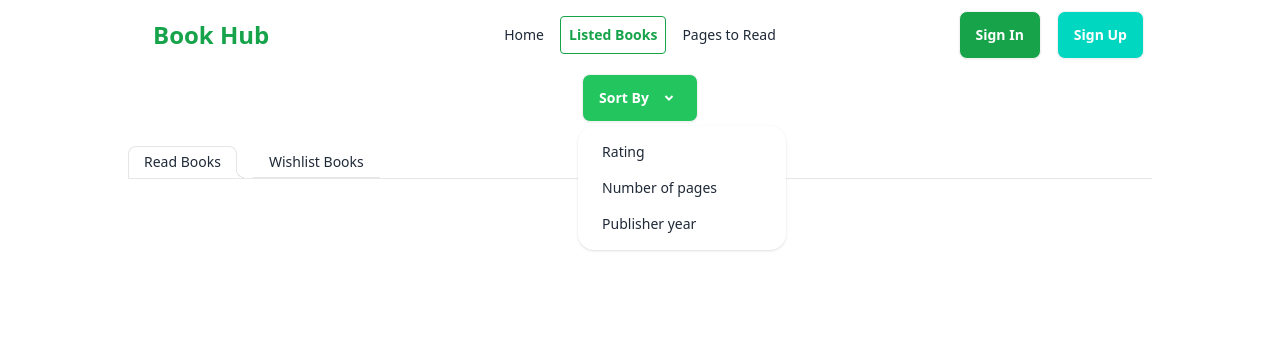
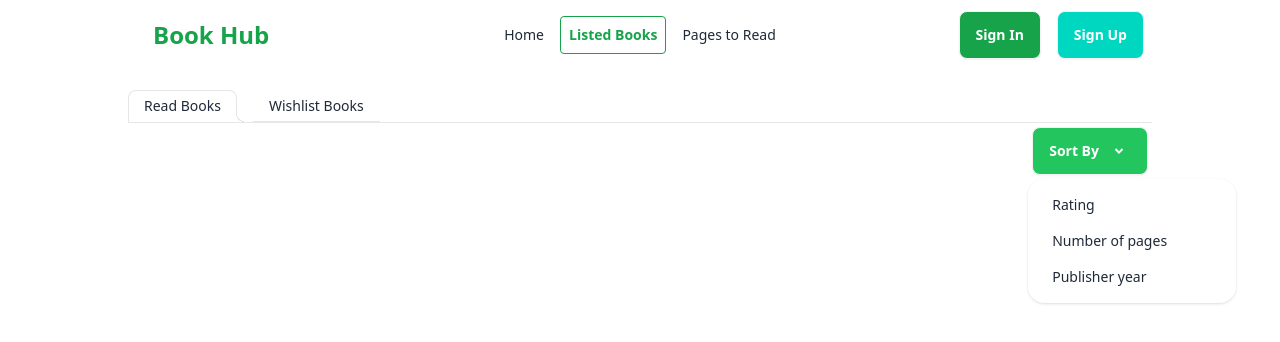
Before and after one commit to SamiulHasan-dev/book-review-system, a React (Vite) app: page /list in a window 1280 px wide. Both pictures are taken after a click on the heading "Sort By". Shown: the top 342 px of the page. Built offline with nearby package versions, Linux system fonts and the light colour scheme.

Commit message:
filter books

```diff
--- a/src/components/BookDetails/BookDetails.jsx
+++ b/src/components/BookDetails/BookDetails.jsx
@@ -28,21 +28,16 @@ const BookDetails = () => {
 
     const handleWishList = () => {
 
-
         const newWish = wish + 1;
         setWish(newWish);
         if (read < 1  && wish < 1) {
-            toast.success('Book Added To wish List')
+            // toast.success('Book Added To wish List');
             saveBooksInfoWish(bookIdInt);
         }
         else {
             toast.error('Book already Added')
         }
 
-        // saveBooksInfoWish(bookIdInt);
-        // const newWish = wish + 1;
-        // setWish(newWish);
-        // read < 1 && wish < 1 ? toast.success('Book Added To wish List')  : toast.error('Book already wish') ;
     }
 
 
--- a/src/components/ListBooks/ListBooks.jsx
+++ b/src/components/ListBooks/ListBooks.jsx
@@ -1,6 +1,6 @@
 import { Link, Outlet} from "react-router-dom";
 import {  useState } from "react";
-import { RiArrowDropDownLine } from "react-icons/ri";
+// import { RiArrowDropDownLine } from "react-icons/ri";
 
 
 const ListBooks = () => {
@@ -11,17 +11,6 @@ const ListBooks = () => {
 
     return (
         <div>
-            <div className="flex justify-center">
-            <details className="dropdown">
-                <summary className="m-1 btn bg-green-500 text-white">Sort By <RiArrowDropDownLine className="text-2xl"></RiArrowDropDownLine></summary>
-                <ul className="p-2 shadow menu dropdown-content z-[1] bg-base-100 rounded-box w-52">
-                    <li><a>Rating</a></li>
-                    <li><a>Number of pages</a></li>
-                    <li><a>Publisher year</a></li>
-                </ul>
-            </details>
-            </div>
-
             <div role="tablist" className="tabs tabs-lifted justify-start gap-4 mt-5">
                 <Link to="" onClick={() => setTabIndex(0)} role="tab" className={`tab ${tabIndex === 0 ? 'tab-active' : ''}`}>Read Books</Link>
                 <Link to="wishlist" onClick={() => setTabIndex(1)} role="tab" className={`tab ${tabIndex === 1 ? 'tab-active' : ''}`}>Wishlist Books</Link>
--- a/src/components/ReadAllBook/ReadAllBook.jsx
+++ b/src/components/ReadAllBook/ReadAllBook.jsx
@@ -17,9 +17,9 @@ const ReadAllBook = ({book}) => {
                     <h3 className="text-base font-semibold">By: {author}</h3>
                     <div className="flex items-center gap-5 ">
                         <p className="font-bold text-base">Tags:</p>
-                        <p className="text-green-700 bg-green-50 font-semibold p-1 rounded-xl">{tags[0]}</p>
-                        <p className="text-green-700 bg-green-50 font-semibold p-1 rounded-xl">{tags[1]}</p>
-                        <p className="flex gap-2 items-center bg-green-50 rounded-xl p-1"><CiLocationOn /> Year Of Publishing: {yearOfPublishing}</p>
+                        <p className="text-green-700 bg-green-50 font-semibold px-2 py-1 rounded-xl">{tags[0]}</p>
+                        <p className="text-green-700 bg-green-50 font-semibold px-2 py-1 rounded-xl">{tags[1]}</p>
+                        <p className="flex px-2 py-1 gap-2 items-center bg-green-50 rounded-xl "><CiLocationOn /> Year Of Publishing: {yearOfPublishing}</p>
                     </div>
                     <div className="flex gap-3">
                         <p className="flex gap-2 items-center"><FaUserGroup />Publisher: {publisher}</p>
@@ -27,8 +27,8 @@ const ReadAllBook = ({book}) => {
                     </div>
                     <hr />
                     <div className="flex items-center gap-5">
-                        <p className="text-sky-800 bg-sky-100 font-semibold p-1 rounded-xl">Category: {category}</p>
-                        <p className="text-orange-800 bg-orange-100 font-semibold p-1 rounded-xl">Rating: {rating}</p>
+                        <p className="text-sky-800 bg-sky-100 font-semibold  rounded-xl text-base px-4 py-1">Category: {category}</p>
+                        <p className="text-orange-800 bg-orange-100 font-semibold  rounded-xl text-base px-4 py-1">Rating: {rating}</p>
                         <Link to={`/book/${bookId}`}><button className="btn bg-green-500 text-white">View Details</button></Link>
                     </div>
                 </div>
--- a/src/components/ReadAllBooks/ReadAllBooks.jsx
+++ b/src/components/ReadAllBooks/ReadAllBooks.jsx
@@ -2,10 +2,26 @@ import { useEffect, useState } from "react";
 import { useLoaderData } from "react-router-dom";
 import { getBooksInfo } from "../../utility/localstorage";
 import ReadAllBook from "../ReadAllBook/ReadAllBook";
-
+import { RiArrowDropDownLine } from "react-icons/ri";
 
 const ReadAllBooks = () => {
-     const [readBooks, setReadBooks] = useState([]);
+    const [readBooks, setReadBooks] = useState([]);
+    const [displayBook, setDisplayBook] = useState([]);
+
+    const handleBookFilter = (filter) => {
+        let sortedBooks = [...displayBook]; // Copying displayBook state
+
+        // Sort books based on the selected filter
+        if (filter === "Rating") {
+            sortedBooks.sort((a, b) => b.rating - a.rating);
+        } else if (filter === "Number of pages") {
+            sortedBooks.sort((a, b) => b.totalPages - a.totalPages);
+        } else if (filter === "Publisher year") {
+            sortedBooks.sort((a, b) => b.yearOfPublishing - a.yearOfPublishing);
+        }
+
+        setDisplayBook(sortedBooks); // Update displayBook state with sorted books
+    };
 
     const books = useLoaderData();
 
@@ -13,21 +29,40 @@ const ReadAllBooks = () => {
         const storedBooks = getBooksInfo();
         if (books.length > 0) {
             const booksStore = [];
-            for(const id of storedBooks){
-                const book = books.find(book=> book.bookId === id);
-                if(book){
+            for (const id of storedBooks) {
+                const book = books.find((book) => book.bookId === id);
+                if (book) {
                     booksStore.push(book);
                 }
             }
-            setReadBooks(booksStore)
-            console.log(books, storedBooks, booksStore);
+            setReadBooks(booksStore);
+            setDisplayBook(booksStore);
         }
-    }, [books])
+    }, [books]);
+
     return (
         <div>
-            {
-                readBooks.map(book => <ReadAllBook key={book.bookId} book={book}></ReadAllBook> )
-            }
+            <div className="flex justify-end">
+                <details className="dropdown">
+                    <summary className="m-1 btn bg-green-500 text-white">
+                        Sort By <RiArrowDropDownLine className="text-2xl" />
+                    </summary>
+                    <ul className="p-2 shadow menu dropdown-content z-[1] bg-base-100 rounded-box w-52">
+                        <li>
+                            <a onClick={() => handleBookFilter("Rating")}>Rating</a>
+                        </li>
+                        <li>
+                            <a onClick={() => handleBookFilter("Number of pages")}>Number of pages</a>
+                        </li>
+                        <li>
+                            <a onClick={() => handleBookFilter("Publisher year")}>Publisher year</a>
+                        </li>
+                    </ul>
+                </details>
+            </div>
+            {displayBook.map((book) => (
+                <ReadAllBook key={book.bookId} book={book} />
+            ))}
         </div>
     );
 };
--- a/src/components/WishAllBook/WishAllBook.jsx
+++ b/src/components/WishAllBook/WishAllBook.jsx
@@ -16,9 +16,9 @@ const WishAllBook = ({book}) => {
                     <h3 className="text-base font-semibold">By: {author}</h3>
                     <div className="flex items-center gap-5">
                         <p className="font-bold">Tags:</p>
-                        <p className="text-green-700 bg-green-50 font-semibold p-1 rounded-xl">{tags[0]}</p>
-                        <p className="text-green-700 bg-green-50 font-semibold p-1 rounded-xl">{tags[1]}</p>
-                        <p className="flex gap-2 items-center bg-green-50 rounded-xl p-1"><CiLocationOn /> Year Of Publishing: {yearOfPublishing}</p>
+                        <p className="text-green-700 px-2 py-1 bg-green-50 font-semibold p-1 rounded-xl">{tags[0]}</p>
+                        <p className="text-green-700 px-2 py-1 bg-green-50 font-semibold p-1 rounded-xl">{tags[1]}</p>
+                        <p className="flex gap-2 items-center bg-green-50 rounded-xl px-4 py-1"><CiLocationOn /> Year Of Publishing: {yearOfPublishing}</p>
                     </div>
                     <div className="flex gap-3">
                         <p className="flex gap-2 items-center"><FaUserGroup />Publisher: {publisher}</p>
@@ -26,8 +26,8 @@ const WishAllBook = ({book}) => {
                     </div>
                     <hr />
                     <div className="flex items-center gap-5">
-                        <p className="text-sky-800 bg-sky-100 font-semibold p-1 rounded-xl">Category: {category}</p>
-                        <p className="text-orange-800 bg-orange-100 font-semibold p-1 rounded-xl">Rating: {rating}</p>
+                        <p className="text-sky-800 bg-sky-100 font-semibold px-4 py-1 rounded-xl">Category: {category}</p>
+                        <p className="text-orange-800 bg-orange-100 font-semibold rounded-xl px-4 py-1">Rating: {rating}</p>
                         <Link to={`/book/${bookId}`}><button className="btn bg-green-500 text-white">View Details</button></Link>
                     </div>
                 </div>
--- a/src/main.jsx
+++ b/src/main.jsx
@@ -30,6 +30,7 @@ const router = createBrowserRouter([
       {
         path: '/list',
         element: <ListBooks></ListBooks>,
+        loader: ()=>fetch('/booksData.json'),
         children:[
           {
             index: true,
--- a/src/utility/localstorageWish.js
+++ b/src/utility/localstorageWish.js
@@ -1,4 +1,5 @@
-
+import { toast } from 'react-toastify';
+import 'react-toastify/dist/ReactToastify.css';
 
 const getBooksInfoWish = () => {
     const storedBookInfo = localStorage.getItem('book-info-wish');
@@ -14,7 +15,12 @@ const saveBooksInfoWish = id => {
     if (!exist) {
         storedBook.push(id);
         localStorage.setItem('book-info-wish', JSON.stringify(storedBook));
+        toast.success('Book Added To wish List');
     }
+    else{
+        toast.error('Book already Added');
+    }
+
 }
 
 
```
